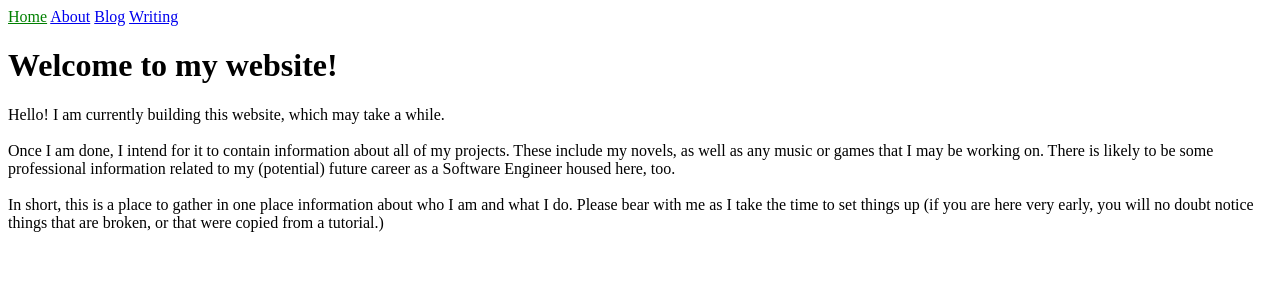
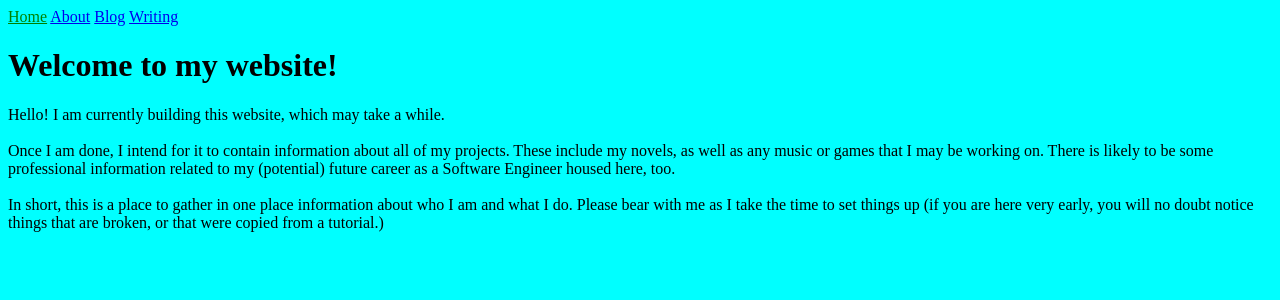
Before and after one commit to sschreyer/sschreyer.github.io, a Jekyll site: the page built from index.html, in a window 1280 px wide. Shown: the top 300 px of the page. Built offline with Jekyll 4.4.1, drawn with Linux system fonts in a browser that asks for light colours.

Commit message:
Fixed background colour

```diff
--- a/_sass/main.scss
+++ b/_sass/main.scss
@@ -2,6 +2,6 @@
     color: green;
 }
 
-.body {
+body {
     background-color: aqua;
 }
```
